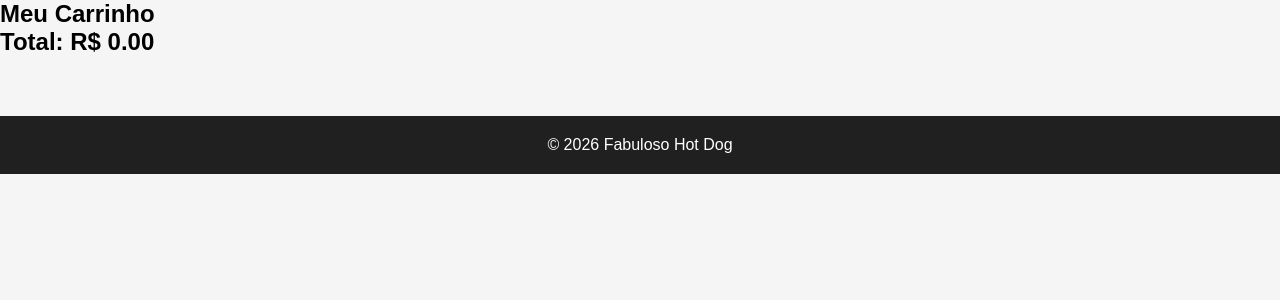
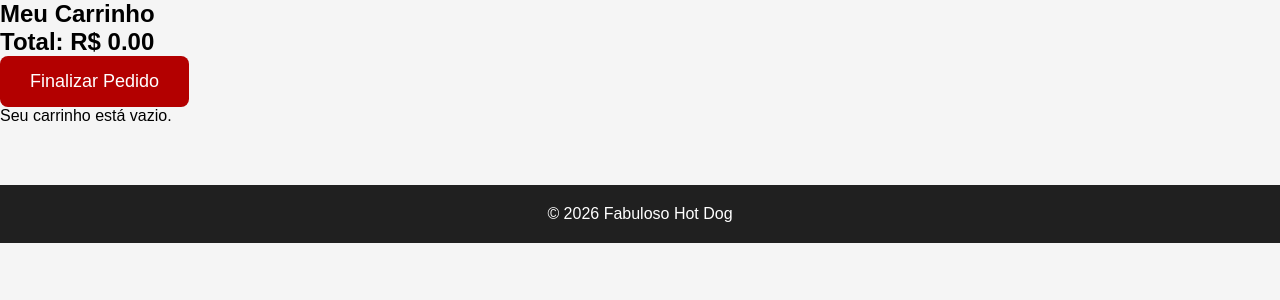
Before and after one commit to G4vazzi/Projeto_LanchoneteWeb, a Flask app: page /carrinho in a window 1280 px wide. Shown: the part 175-475 px from the top of the page. Run offline with Flask 3, Linux system fonts and the light colour scheme.

Commit message:
Finalização de pedido - att 0.1.2

```diff
--- a/app.py
+++ b/app.py
@@ -69,6 +69,28 @@ def carrinho():
         total=total
     )
 
+@app.route("/remover/<int:id_produto>")
+def remover(id_produto):
+
+    if "carrinho" in session:
+
+        carrinho = session["carrinho"]
+
+        if id_produto in carrinho:
+
+            carrinho.remove(id_produto)
+
+            session["carrinho"] = carrinho
+
+    return redirect("/carrinho")
+
+@app.route("/finalizar")
+def finalizar():
+
+    session.pop("carrinho", None)
+
+    return render_template("pedido_realizado.html")
+
 
 if __name__ == "__main__":
     app.run(debug=True)
--- a/static/css/style.css
+++ b/static/css/style.css
@@ -207,3 +207,27 @@ footer{
     margin-bottom:15px;
 
 }
+
+.pedido{
+
+    text-align:center;
+
+    padding:80px;
+
+}
+
+.pedido h1{
+
+    color:#0a8f3d;
+
+    margin-bottom:20px;
+
+}
+
+.pedido p{
+
+    font-size:20px;
+
+    margin-bottom:30px;
+
+}
--- a/templates/carrinho.html
+++ b/templates/carrinho.html
@@ -20,10 +20,30 @@
 
     <p>Subtotal: R$ {{ "%.2f"|format(item.subtotal) }}</p>
 
+    <a href="{{ url_for('remover', id_produto=item.produto.id) }}">
+    <button>Remover</button>
+</a>
+
 </div>
 
 {% endfor %}
 
 <h2>Total: R$ {{ "%.2f"|format(total) }}</h2>
 
+<a href="{{ url_for('finalizar') }}">
+
+    <button>
+
+        Finalizar Pedido
+
+    </button>
+
+</a>
+
+{% if not itens_carrinho %}
+
+    <p>Seu carrinho está vazio.</p>
+
+{% endif %}
+
 {% endblock %}
```
Also changed, not shown: templates/pedido_realizado.html (added, +23 -0 lines).
